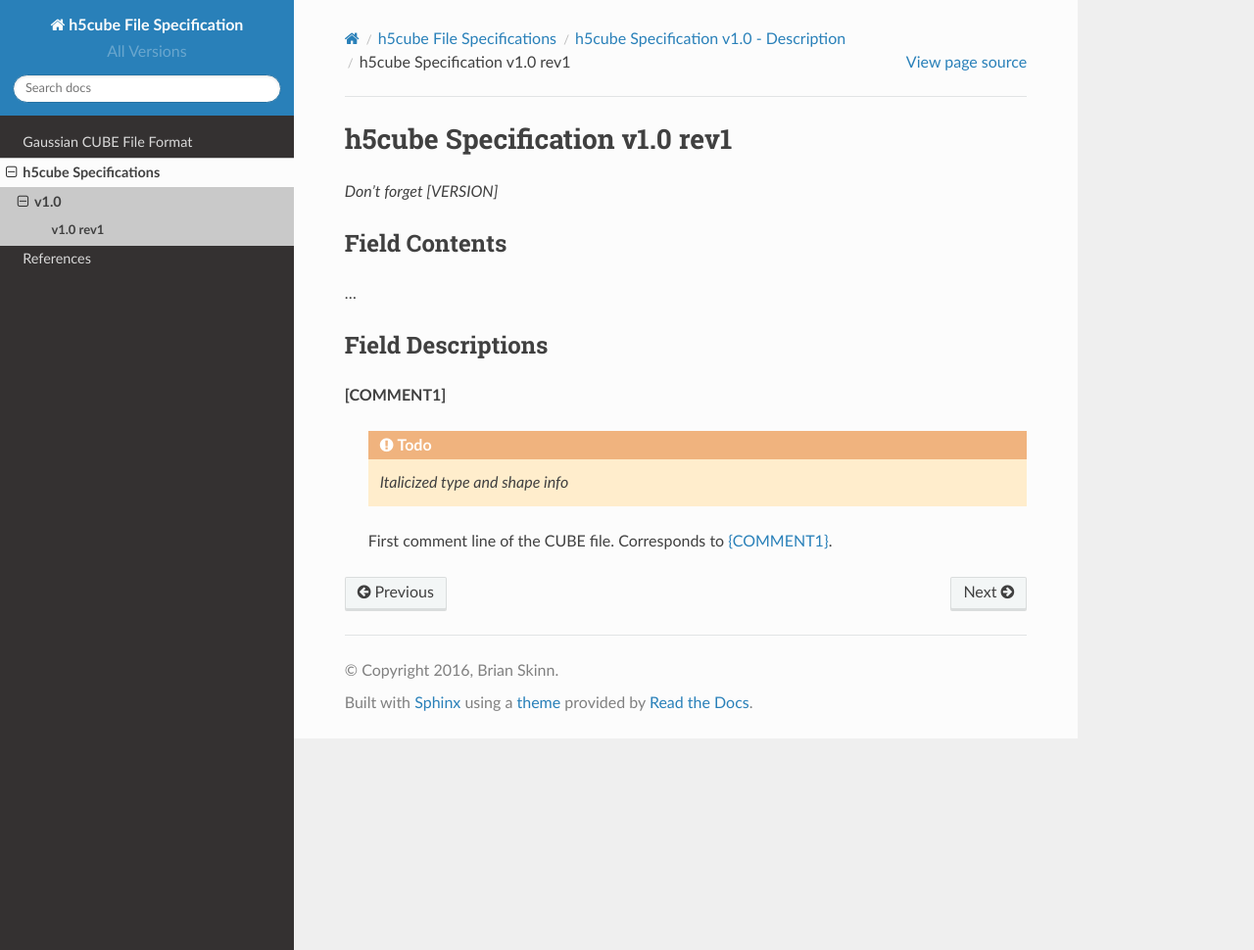
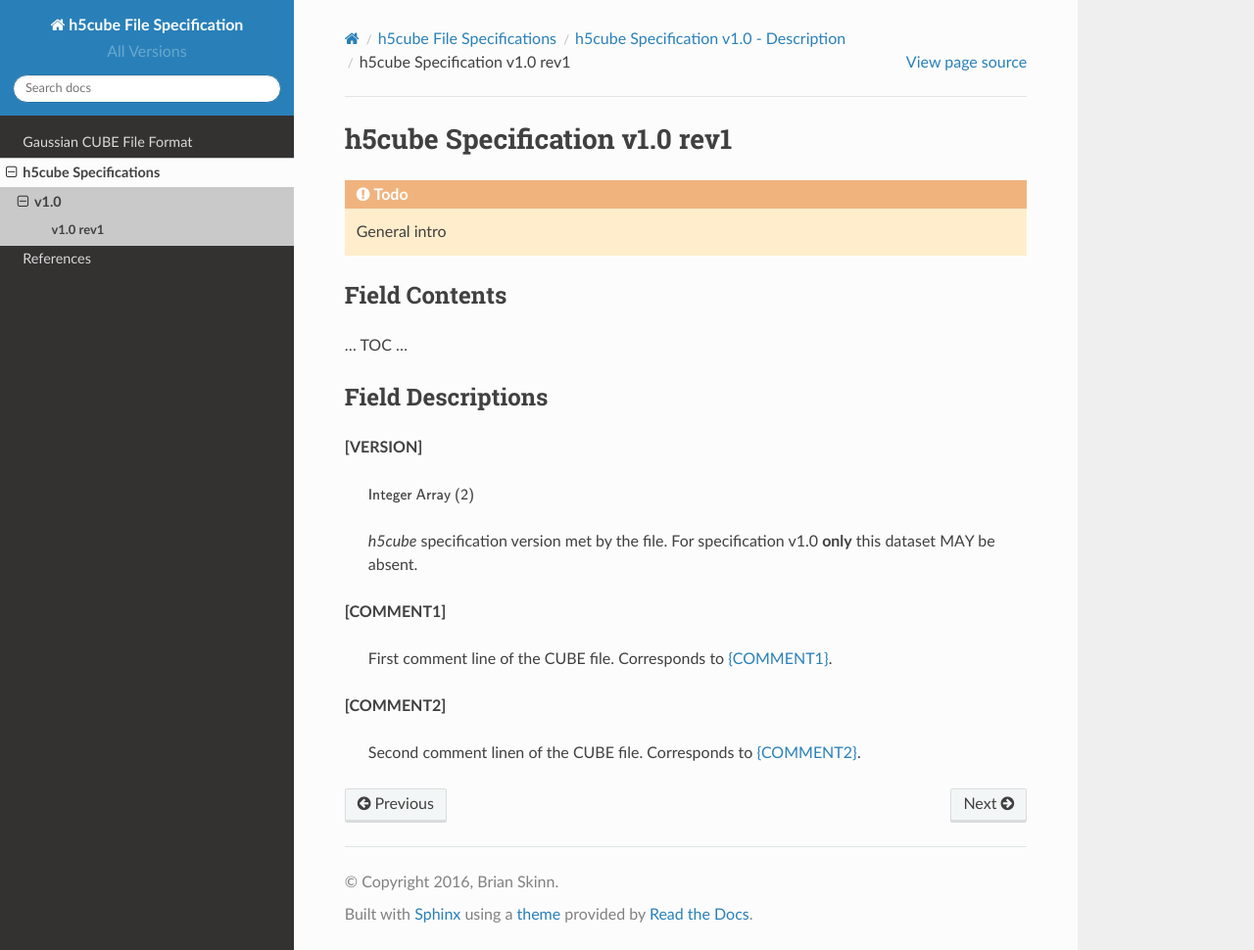
Before and after one commit to bskinn/h5cube-spec, a Sphinx documentation site: the page built from doc/source/specs/v1_0/v1_0__rev1.rst, in a window 1280 px wide and 970 px high. Shown: the whole window at 98% size. Built offline with Sphinx 7.4.7 and the Read the Docs theme 2.0.0, drawn with Linux system fonts in a browser that asks for light colours.

Commit message:
DRAFT: Mostly v1.0r1 drafting
conf.py:

  * Add replacement macros for links to CUBE format entry
    descriptions
  * Switch to alternative MathJax CDN

specs.rst: Clarify a TODO

specs/v1_0.rst: Add TODO for intro paragraph

specs/v1_0__rev1.rst:

 * Add [VERSION] dataset with formatted type/dimension info
 * Add [COMMENT2] dataset
 *** [COMMENT1] & [COMMENT2] NEED TYPE ANNOTATIONS

```diff
--- a/doc/source/conf.py
+++ b/doc/source/conf.py
@@ -35,6 +35,9 @@ extensions = [
     'sphinx.ext.todo',
     'sphinx.ext.mathjax',
 ]
+
+# MathJax CDN going down; switch to cdnjs @ fixed version
+mathjax_path = 'https://cdn.mathjax.org/mathjax/2.7-latest/MathJax.js?config=TeX-AMS-MML_HTMLorMML'
 
 # Add any paths that contain templates here, relative to this directory.
 templates_path = ['_templates']
@@ -158,6 +161,26 @@ rst_epilog = """
     <br />
 
 .. |COMMENT1| replace:: :ref:`{COMMENT1} <cubeformat-COMMENTS>`
+
+.. |COMMENT2| replace:: :ref:`{COMMENT2} <cubeformat-COMMENTS>`
+
+.. |NATOMS| replace:: :ref:`{NATOMS} <cubeformat-NATOMS>`
+
+.. |ORIGIN| replace:: :ref:`{ORIGIN} <cubeformat-ORIGIN>`
+
+.. |NVAL| replace:: :ref:`{NVAL} <cubeformat-NVAL>`
+
+.. |XAXIS| replace:: :ref:`{XAXIS} <cubeformat-XAXIS>`
+
+.. |YAXIS| replace:: :ref:`{YAXIS} <cubeformat-YAXIS>`
+
+.. |ZAXIS| replace:: :ref:`{ZAXIS} <cubeformat-ZAXIS>`
+
+.. |GEOM| replace:: :ref:`{GEOM} <cubeformat-GEOM>`
+
+.. |DSET_IDS| replace:: :ref:`{DSET_IDS} <cubeformat-DSET_IDS>`
+
+.. |DATA| replace:: :ref:`{DATA} <cubeformat-DATA>`
 
 """
 
--- a/doc/source/specs.rst
+++ b/doc/source/specs.rst
@@ -44,7 +44,10 @@ to access the ``[GEOM]`` dataset in Python, use code like the following::
     >>> hf['GEOM'].value
     array([ ... ])
 
-.. todo:: Syntax/formatting of the dataset descriptions.
+.. todo:: Description of the syntax/formatting of the dataset descriptions
+          residing in the subpages here. In particular, a brief overview of
+          the HDF5 datatypes and the 'lumped' approach taken in the
+          spec layouts. (Fig. 6-4, Tbl. 6-1)
 
 
 Specification Versions
--- a/doc/source/specs/v1_0.rst
+++ b/doc/source/specs/v1_0.rst
@@ -5,6 +5,7 @@ h5cube Specification v1.0 - Description
 
 Only scalar volumetric data... *and other commentary*
 
+.. todo:: Complete this description.
 
 .. toctree::
     :maxdepth: 1
--- a/doc/source/specs/v1_0/v1_0__rev1.rst
+++ b/doc/source/specs/v1_0/v1_0__rev1.rst
@@ -3,22 +3,38 @@
 h5cube Specification v1.0 rev1
 ==============================
 
-*Don't forget [VERSION]*
+.. todo:: General intro
 
 Field Contents
 --------------
 
-...
+... TOC ...
 
 
 Field Descriptions
 ------------------
 
+.. _spec_1_0_rev1-VERSION:
+
+**[VERSION]**
+
+    :math:`\small \textsf{Integer Array } \mathsf{(2)}`
+
+    `h5cube` specification version met by the file. For specification
+    v1.0 **only** this dataset MAY be absent.
+
+
 .. _spec_1_0_rev1-COMMENT1:
 
 **[COMMENT1]**
 
-    .. todo:: *Italicized type and shape info*
-
     First comment line of the CUBE file. Corresponds to
     |COMMENT1|.
+
+
+.. _spec_1_0_rev1-COMMENT2:
+
+**[COMMENT2]**
+
+    Second comment linen of the CUBE file. Corresponds to
+    |COMMENT2|.
```
